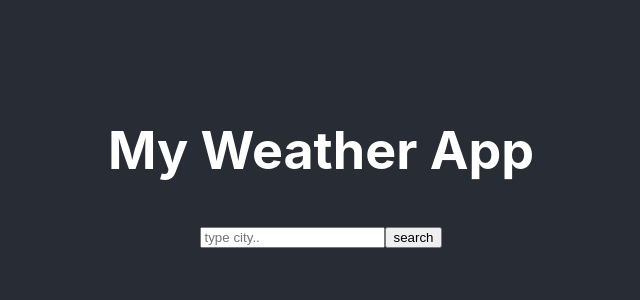
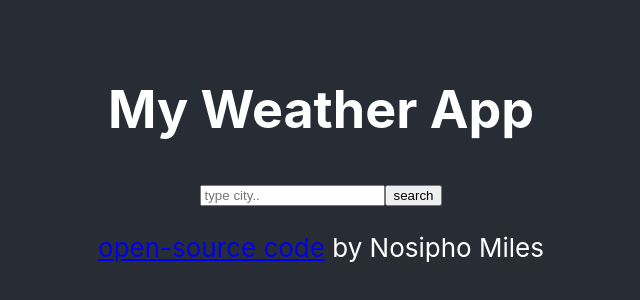
Before and after one commit to Miles-NS/weather-app-react, a React (Create React App) app: page / in a window 1280 px wide. Shown: the part 234-534 px from the top of the page, without its empty margins (319-959 px from the left). Built offline with nearby package versions, Linux system fonts and the light colour scheme.

Commit message:
added a source code link

```diff
--- a/src/App.js
+++ b/src/App.js
@@ -9,6 +9,12 @@
         <form>
           <input type="search" placeholder="type city.." />
           <input type="submit" value="search" />
+          <p>
+            <a href="https://github.com/Miles-NS/weather-app-react.git">
+              open-source code
+            </a>{" "}
+            by Nosipho Miles
+          </p>
         </form>
       </header>
     </div>
```
